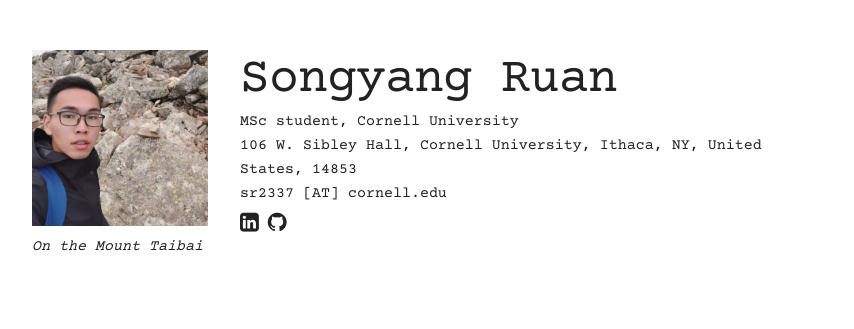
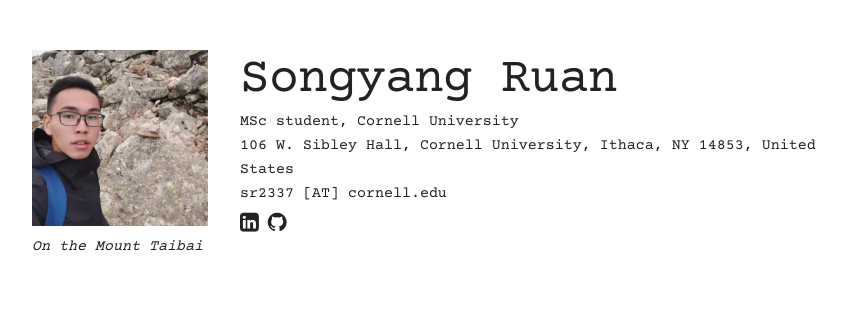
Before and after one commit to Horatioj/Horatioj.github.io, a Jekyll site: the page built from index.html, in a window 1280 px wide. Shown: the top 329 px of the page, without its empty margins (208-1062 px from the left). Built offline with Jekyll 4.4.1, drawn with Linux system fonts in a browser that asks for light colours.

```diff
--- a/_data/main_info.yaml
+++ b/_data/main_info.yaml
@@ -1,7 +1,7 @@
 name: "Songyang Ruan"
 title: "MSc student, Cornell University"
 email: "sr2337 [AT] cornell.edu"
-address: "106 W. Sibley Hall, Cornell University, Ithaca, NY, United States, 14853"
+address: "106 W. Sibley Hall, Cornell University, Ithaca, NY 14853, United States"
 profile_pic: "/assets/profile-pics/selfie.jpg"
 linkedin: "https://www.linkedin.com/in/horatioj/"
 github: "https://github.com/Horatioj"
```
